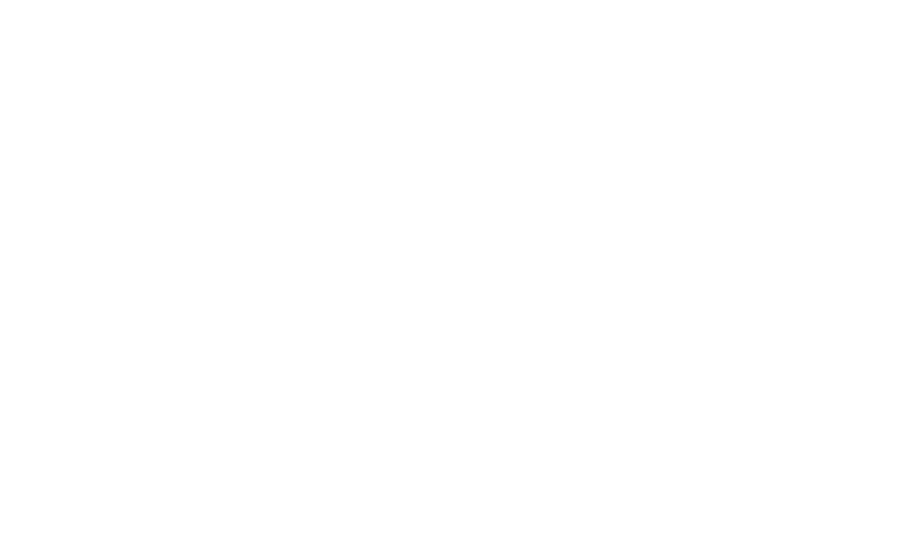
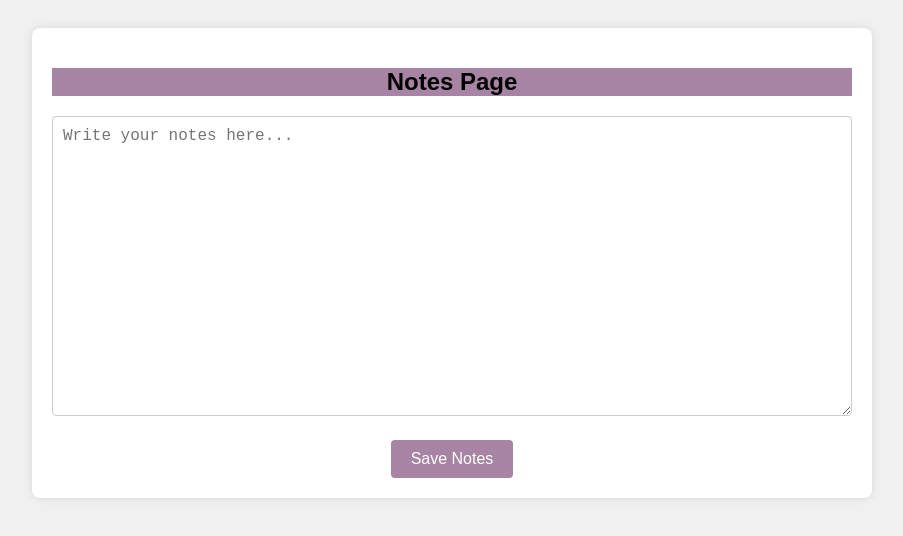
Before and after one commit to Rr2410/WebProject, a plain HTML site: page notes.html in a window 1280 px wide. Shown: the whole page, without its empty margins (188-1091 px from the left). Drawn offline with Linux system fonts and the light colour scheme.

Commit message:
Update notes.html

```diff
--- a/notes.html
+++ b/notes.html
@@ -1,12 +1,81 @@
 <!DOCTYPE html>
 <html lang="en">
 <head>
-    <meta charset="UTF-8">
-    <meta http-equiv="X-UA-Compatible" content="IE=edge">
-    <meta name="viewport" content="width=device-width, initial-scale=1.0">
-    <title>Notes/To Do</title>
+<meta charset="UTF-8">
+<meta name="viewport" content="width=device-width, initial-scale=1.0">
+<title>Notes Page</title>
+<style>
+    body {
+        font-family: Arial, sans-serif;
+        background-color: #f0f0f0;
+        padding: 20px;
+    }
+    .container {
+        max-width: 800px;
+        margin: 0 auto;
+        background: #fff;
+        padding: 20px;
+        border-radius: 8px;
+        box-shadow: 0 0 10px rgba(0, 0, 0, 0.1);
+    }
+    h2 {
+        margin-bottom: 20px;
+        text-align: center;
+    }
+    textarea {
+        width: 100%;
+        height: 300px;
+        padding: 10px;
+        font-size: 16px;
+        border: 1px solid #ccc;
+        border-radius: 4px;
+        box-sizing: border-box;
+        resize: vertical;
+    }
+    .button-container {
+        text-align: center;
+        margin-top: 20px;
+    }
+    button {
+        background-color:rgb(167, 132, 163) ;
+        color: white;
+        padding: 10px 20px;
+        border: none;
+        border-radius: 4px;
+        cursor: pointer;
+        font-size: 16px;
+    }
+    button:hover {
+        background-color:#e09bcd;
+    }
+</style>
 </head>
 <body>
 
+<div class="container">
+    <h2 style="background-color: rgb(167, 132, 163);">Notes Page</h2>
+    <textarea id="notes" placeholder="Write your notes here..."></textarea>
+    <div class="button-container">
+        <button onclick="saveNotes()">Save Notes</button>
+    </div>
+</div>
+
+<script>
+    // Function to save notes to local storage
+    function saveNotes() {
+        const notes = document.getElementById('notes').value;
+        localStorage.setItem('userNotes', notes);
+        alert('Notes saved successfully!');
+    }
+
+    // Function to load saved notes from local storage
+    window.onload = function() {
+        const savedNotes = localStorage.getItem('userNotes');
+        if (savedNotes) {
+            document.getElementById('notes').value = savedNotes;
+        }
+    };
+</script>
+
 </body>
 </html>
```
